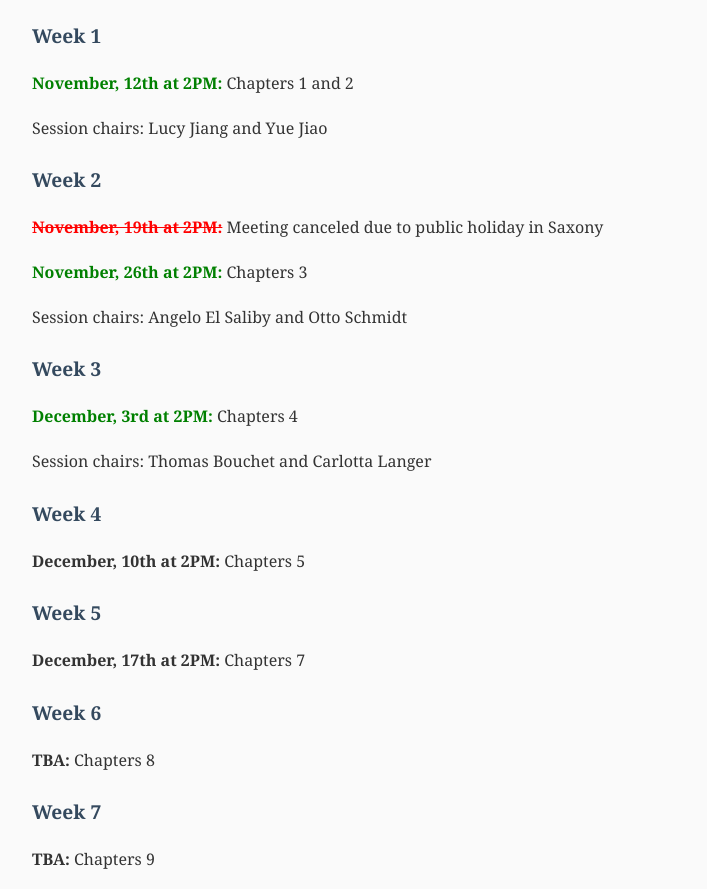
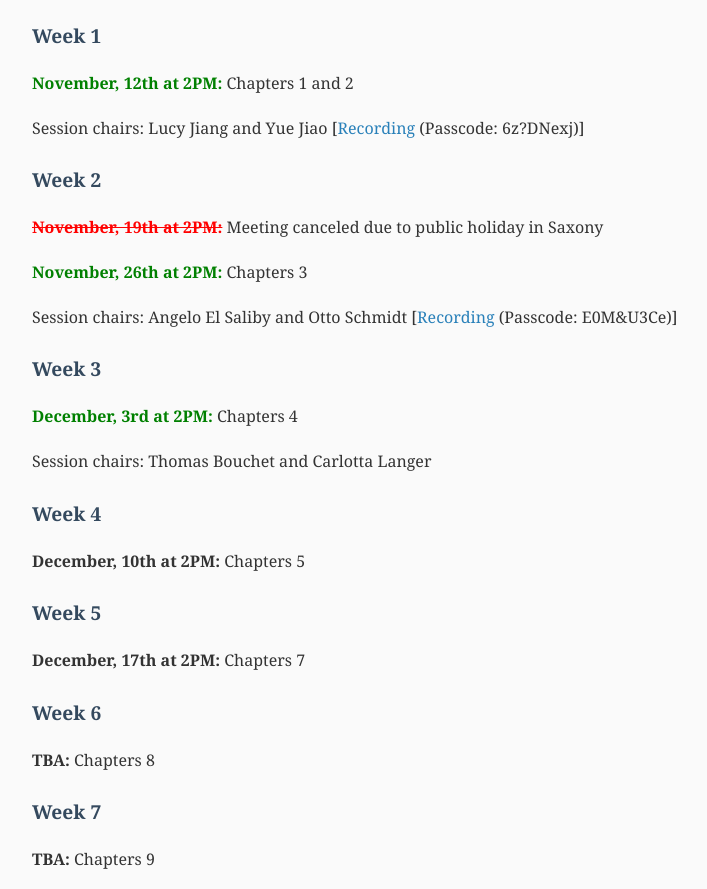
Before and after one commit to AngeloElSaliby/AppliedToricGeometry-ReadingGroup, a plain HTML site: page index.html in a window 1280 px wide. Shown: the part 909-1798 px from the top of the page, without its empty margins (208-915 px from the left). Drawn offline with Linux system fonts and the light colour scheme.

Commit message:
Week 1&2 recording added

```diff
--- a/index.html
+++ b/index.html
@@ -117,12 +117,12 @@
 
   <h3>Week 1 </h3>
   <div class="session" ><strong style = "color: green;">November, 12th at 2PM:</strong> Chapters 1 and 2</div>
-  <div>Session chairs: Lucy Jiang and Yue Jiao</div>
+  <div>Session chairs: Lucy Jiang and Yue Jiao [<a href = "https://eu02web.zoom-x.de/rec/share/gaGnB30AW3sQmxZm70p09ccUY9GmgtSjcaOAj5Hkp8QuM6H7Lpbdbvc281xltRrb.xVJhFnve5TRrPtOD" >Recording</a> (Passcode: 6z?DNexj)]</div>
 
   <h3>Week 2</h3>
   <div class="session"><strong style = "color: red; text-decoration: line-through">November, 19th at 2PM:</strong> Meeting canceled due to public holiday in Saxony</div>
   <div class="session"><strong style = "color: green;">November, 26th at 2PM:</strong> Chapters 3</div>
-  <div>Session chairs: Angelo El Saliby and Otto Schmidt</div>
+  <div>Session chairs: Angelo El Saliby and Otto Schmidt [<a href = "https://eu02web.zoom-x.de/rec/share/0BTbV8WxH7hFrYDkmjP3MI1TtXoKG1MZTBxSkF4ujDKx1Ofv6I521MK_zvADZ0k.vc87XVuwYq9mXVAs" >Recording</a> (Passcode: E0M&U3Ce)]</div>
 
   <h3>Week 3</h3>
   <div class="session"><strong style = "color: green">December, 3rd at 2PM:</strong> Chapters 4</div>
```
